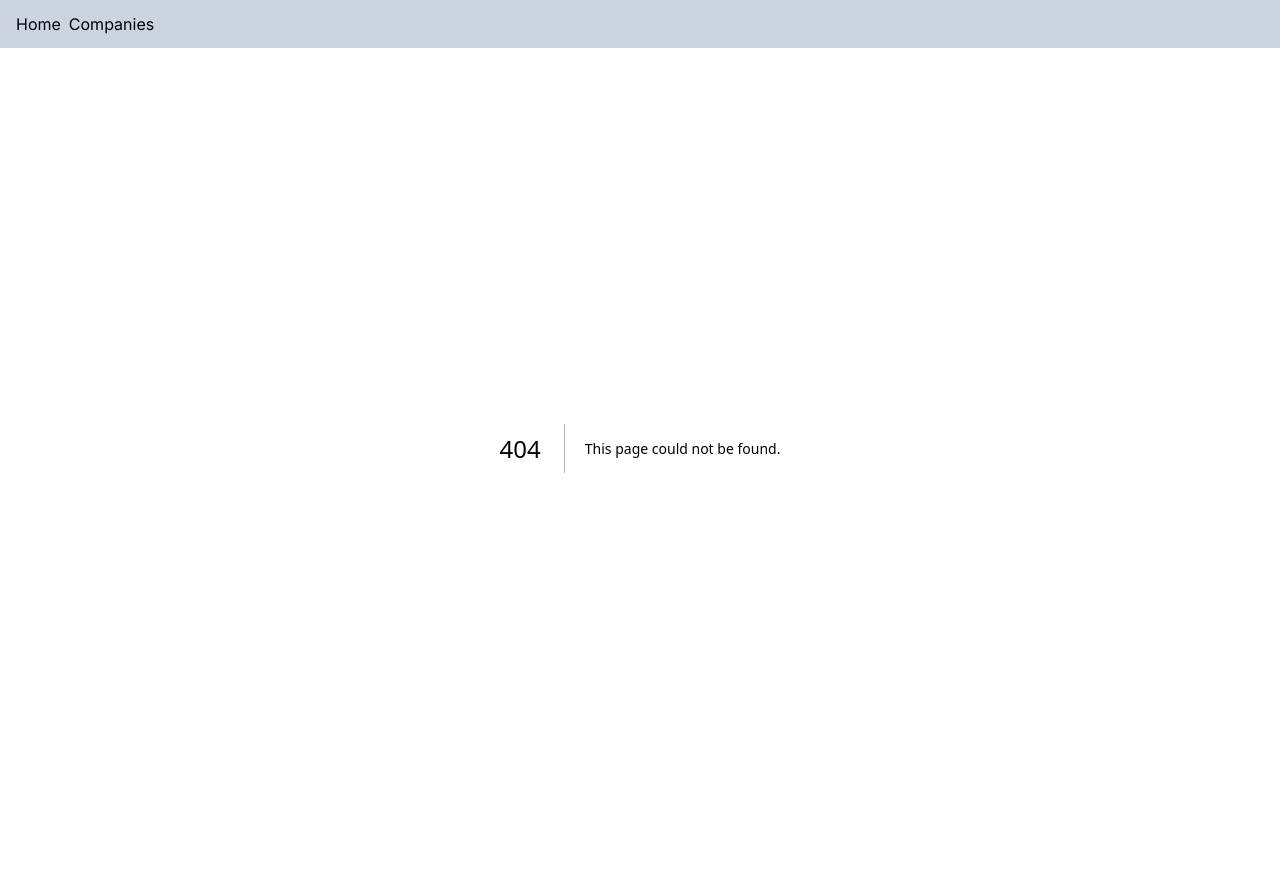
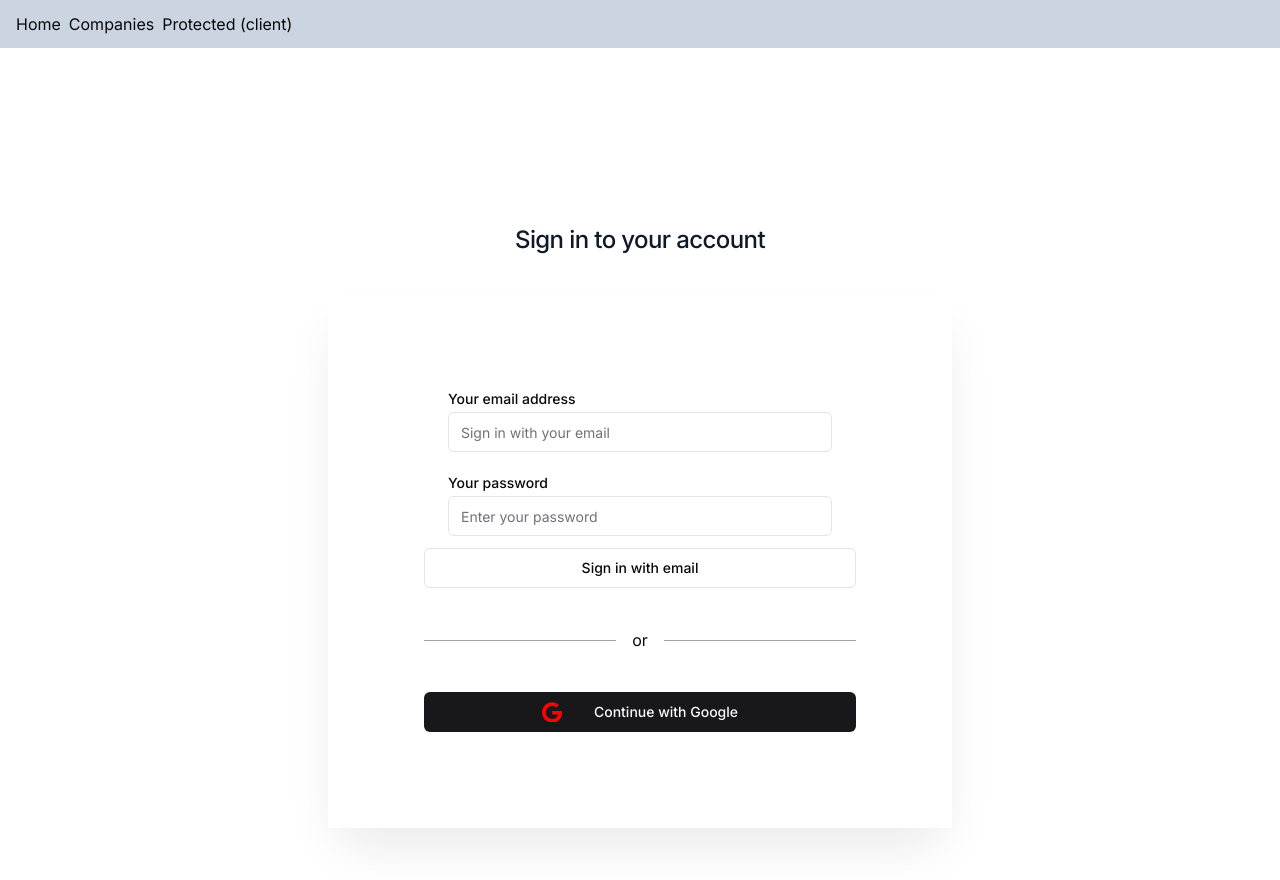
Before and after one commit to stancev/aski-gaming, a Next.js app: page /signin in a window 1280 px wide. Before the commit this address had no page. Shown: the top 880 px of the page. Before the commit the page ends 848 px from the top, so only its background shows below. Built offline with nearby package versions, Linux system fonts and the light colour scheme.

Commit message:
added authenitcation

```diff
--- /dev/null
+++ b/app/api/auth/[...nextauth]/route.ts
@@ -0,0 +1,65 @@
+import NextAuth from 'next-auth';
+import GoogleProvider from 'next-auth/providers/google';
+import CredentialsProvider from 'next-auth/providers/credentials';
+import axios from 'axios';
+
+export const authOptions = {
+  providers: [
+    GoogleProvider({
+      clientId: process.env.GOOGLE_CLIENT_ID as string,
+      clientSecret: process.env.GOOGLE_CLIENT_SECRET as string
+    }),
+    CredentialsProvider({
+      name: 'credentials',
+      credentials: {
+        email: {},
+        password: {}
+      },
+      authorize: async (credentials: any) => {
+        console.log('test', credentials);
+        if (credentials.google) {
+          const googleUser = credentials.google;
+          console.log('test', 'google', googleUser);
+        }
+        try {
+          const { data } = await axios.post(`${process.env.API_URL}/auth/local`, {
+            identifier: credentials.identifier,
+            password: credentials.password
+          });
+
+          if (data) {
+            // Any object returned will be saved in `user` property of the JWT
+            const sessionUser = {
+              id: data.user.id,
+              name: data.user.username,
+              email: data.user.email
+            };
+            console.log('test', sessionUser);
+            return Promise.resolve({ ...sessionUser, email: sessionUser.email });
+          } else {
+            // If you return null or false then the credentials will be rejected
+            return Promise.resolve(null);
+          }
+        } catch (error) {
+          return Promise.resolve(null);
+        }
+      }
+    })
+  ],
+  callbacks: {
+    async session({ session, token }: { session: any; token: any }) {
+      console.log('test', 'session', session);
+      console.log('test', 'token', token);
+      if (session.user) {
+        session.user.id = token.sub as string;
+      }
+      return session;
+    }
+  },
+  pages: {
+    signIn: '/signin'
+  }
+};
+
+const handler = NextAuth(authOptions);
+export { handler as GET, handler as POST };
--- a/app/layout.tsx
+++ b/app/layout.tsx
@@ -1,25 +1,24 @@
 import type { Metadata } from 'next';
 import { Inter } from 'next/font/google';
+import Provider from '@/components/Provider';
 import Header from '@/components/Header';
 import './globals.css';
 
 const inter = Inter({ subsets: ['latin'] });
 
 export const metadata: Metadata = {
-  title: 'Create Next App',
-  description: 'Generated by create next app',
+  title: 'AskiGaming',
+  description: 'Generated by create next app'
 };
 
-export default function RootLayout({
-  children,
-}: {
-  children: React.ReactNode
-}) {
+export default function RootLayout({ children }: { children: React.ReactNode }) {
   return (
     <html lang="en">
       <body className={inter.className}>
-        <Header />
-        {children}
+        <Provider>
+          <Header />
+          {children}
+        </Provider>
       </body>
     </html>
   );
--- /dev/null
+++ b/app/protected/client/page.tsx
@@ -0,0 +1,29 @@
+'use client';
+
+import { useSession } from 'next-auth/react';
+import { redirect } from 'next/navigation';
+
+const ClientProtectedPage = () => {
+  console.log('test', useSession());
+  const { data: session } = useSession({
+    required: true,
+    onUnauthenticated() {
+      redirect('/signin?callbackUrl=/protected/client');
+    }
+  });
+
+  return (
+    <section className="py-24">
+      <div className="container">
+        <h1 className="text-2xl font-bold">
+          This is a <span className="text-emerald-500">client-side</span> protected page
+        </h1>
+        <h2 className="mt-4 font-medium">You are logged in as:</h2>
+        <p className="mt-4">{session?.user?.name}</p>
+        <p className="mt-4">{session?.user?.email}</p>
+      </div>
+    </section>
+  );
+};
+
+export default ClientProtectedPage;
--- /dev/null
+++ b/app/signin/page.tsx
@@ -0,0 +1,68 @@
+'use client';
+import { useState } from 'react';
+import { signIn } from 'next-auth/react';
+import { Button } from '@/components/ui/button';
+import GoogleSignInButton from '@/components/GoogleSignInButton';
+import { Input } from '@/components/ui/input';
+import { Label } from '@/components/ui/label';
+
+const SignInPage = () => {
+  const [email, setEmail] = useState('');
+  const [password, setPassword] = useState('');
+
+  const handleSignIn = (e: { preventDefault: () => void }) => {
+    e.preventDefault();
+
+    signIn('credentials', {
+      identifier: email,
+      password: password,
+      callbackUrl: `http://localhost:3000/`
+    });
+  };
+
+  return (
+    <section className="flex min-h-full overflow-hidden pt-16 sm:py-28">
+      <div className="mx-auto flex w-full max-w-2xl flex-col px-4 sm:px-6">
+        <div className="relative mt-12 sm:mt-16">
+          <h1 className="text-center text-2xl font-medium tracking-tight text-gray-900">
+            Sign in to your account
+          </h1>
+        </div>
+        <div className="sm:rounded-5xl -mx-4 mt-10 flex-auto bg-white px-4 py-10 shadow-2xl shadow-gray-900/10 sm:mx-0 sm:flex-none sm:p-24">
+          <form onSubmit={handleSignIn}>
+            <div className="grid w-full max-w-sm items-center gap-1.5 mx-auto mb-6">
+              <Label htmlFor="email">Your email address</Label>
+              <Input
+                placeholder="Sign in with your email"
+                type="email"
+                id="email"
+                name="email"
+                onChange={e => setEmail(e.target.value)}
+              />
+            </div>
+            <div className="grid w-full max-w-sm items-center gap-1.5 mx-auto">
+              <Label htmlFor="password">Your password</Label>
+              <Input
+                placeholder="Enter your password"
+                type="password"
+                id="password"
+                name="password"
+                onChange={e => setPassword(e.target.value)}
+              />
+            </div>
+            <div className="space-y-2"></div>
+            <Button type="submit" variant="outline" color="gray" className="mt-3 w-full">
+              Sign in with email
+            </Button>
+          </form>
+          <div className="mx-auto my-10 flex w-full items-center justify-evenly before:mr-4 before:block before:h-px before:flex-grow before:bg-stone-400 after:ml-4 after:block after:h-px after:flex-grow after:bg-stone-400">
+            or
+          </div>
+          <GoogleSignInButton />
+        </div>
+      </div>
+    </section>
+  );
+};
+
+export default SignInPage;
--- /dev/null
+++ b/components/GoogleSignInButton.tsx
@@ -0,0 +1,36 @@
+'use client';
+
+import { useSearchParams } from 'next/navigation';
+import { signIn } from 'next-auth/react';
+
+import { Button } from '@/components/ui/button';
+
+const GoogleSignInButton = () => {
+  const searchParams = useSearchParams();
+  const callbackUrl = searchParams.get('callbackUrl');
+
+  return (
+    <Button
+      className="w-full"
+      onClick={() => signIn('google', { callbackUrl: callbackUrl || undefined })}
+    >
+      <svg
+        aria-hidden="true"
+        focusable="false"
+        data-icon="google"
+        className="mr-8 w-5"
+        role="img"
+        xmlns="http://www.w3.org/2000/svg"
+        viewBox="0 0 488 512"
+      >
+        <path
+          fill="red"
+          d="M488 261.8C488 403.3 391.1 504 248 504 110.8 504 0 393.2 0 256S110.8 8 248 8c66.8 0 123 24.5 166.3 64.9l-67.5 64.9C258.5 52.6 94.3 116.6 94.3 256c0 86.5 69.1 156.6 153.7 156.6 98.2 0 135-70.4 140.8-106.9H248v-85.3h236.1c2.3 12.7 3.9 24.9 3.9 41.4z"
+        ></path>
+      </svg>
+      Continue with Google
+    </Button>
+  );
+};
+
+export default GoogleSignInButton;
--- a/components/Header.tsx
+++ b/components/Header.tsx
@@ -6,7 +6,10 @@ const Header = () => {
       <Link href="/" className="mr-2">
         Home
       </Link>
-      <Link href="/companies">Companies</Link>
+      <Link href="/companies" className="mr-2">
+        Companies
+      </Link>
+      <Link href="/protected/client">Protected (client)</Link>
     </nav>
   );
 };
--- /dev/null
+++ b/components/Provider.tsx
@@ -0,0 +1,9 @@
+'use client';
+
+import { SessionProvider } from 'next-auth/react';
+
+const Provider = ({ children }: { children: React.ReactNode }) => {
+  return <SessionProvider>{children}</SessionProvider>;
+};
+
+export default Provider;
--- /dev/null
+++ b/components/TextField.tsx
@@ -0,0 +1,33 @@
+const formClasses =
+  'block w-full appearance-none rounded-lg border bg-white py-[calc(theme(spacing.2)-1px)] px-[calc(theme(spacing.3)-1px)] text-gray-900 placeholder:text-gray-400 focus:border-stone-500 focus:outline-none focus:ring-cyan-500 sm:text-sm';
+
+const Label = ({ id, children }: { id: string; children: React.ReactNode }) => {
+  return (
+    <label htmlFor={id} className="mb-2 block text-sm font-semibold text-gray-900">
+      {children}
+    </label>
+  );
+};
+
+const TextField = ({
+  id,
+  label,
+  name,
+  type = 'text',
+  className
+}: {
+  id: string;
+  name?: string;
+  label: string;
+  type?: string;
+  className?: string;
+}) => {
+  return (
+    <div className={className}>
+      {label && <Label id={id}>{label}</Label>}
+      <input id={id} type={type} name={name} className={formClasses} />
+    </div>
+  );
+};
+
+export default TextField;
--- /dev/null
+++ b/components/ui/label.tsx
@@ -0,0 +1,26 @@
+"use client"
+
+import * as React from "react"
+import * as LabelPrimitive from "@radix-ui/react-label"
+import { cva, type VariantProps } from "class-variance-authority"
+
+import { cn } from "@/lib/utils"
+
+const labelVariants = cva(
+  "text-sm font-medium leading-none peer-disabled:cursor-not-allowed peer-disabled:opacity-70"
+)
+
+const Label = React.forwardRef<
+  React.ElementRef<typeof LabelPrimitive.Root>,
+  React.ComponentPropsWithoutRef<typeof LabelPrimitive.Root> &
+    VariantProps<typeof labelVariants>
+>(({ className, ...props }, ref) => (
+  <LabelPrimitive.Root
+    ref={ref}
+    className={cn(labelVariants(), className)}
+    {...props}
+  />
+))
+Label.displayName = LabelPrimitive.Root.displayName
+
+export { Label }
--- a/package.json
+++ b/package.json
@@ -9,12 +9,14 @@
     "lint": "next lint"
   },
   "dependencies": {
+    "@radix-ui/react-label": "^2.0.2",
     "@radix-ui/react-slot": "^1.0.2",
     "axios": "^1.6.0",
     "class-variance-authority": "^0.7.0",
     "clsx": "^2.0.0",
     "lucide-react": "^0.292.0",
     "next": "^14.0.3",
+    "next-auth": "^4.24.5",
     "react": "^18.2.0",
     "react-dom": "^18.2.0",
     "tailwind-merge": "^2.0.0",
```
Also changed, not shown: 1 other file (tests, documents, lock files or other folders).
